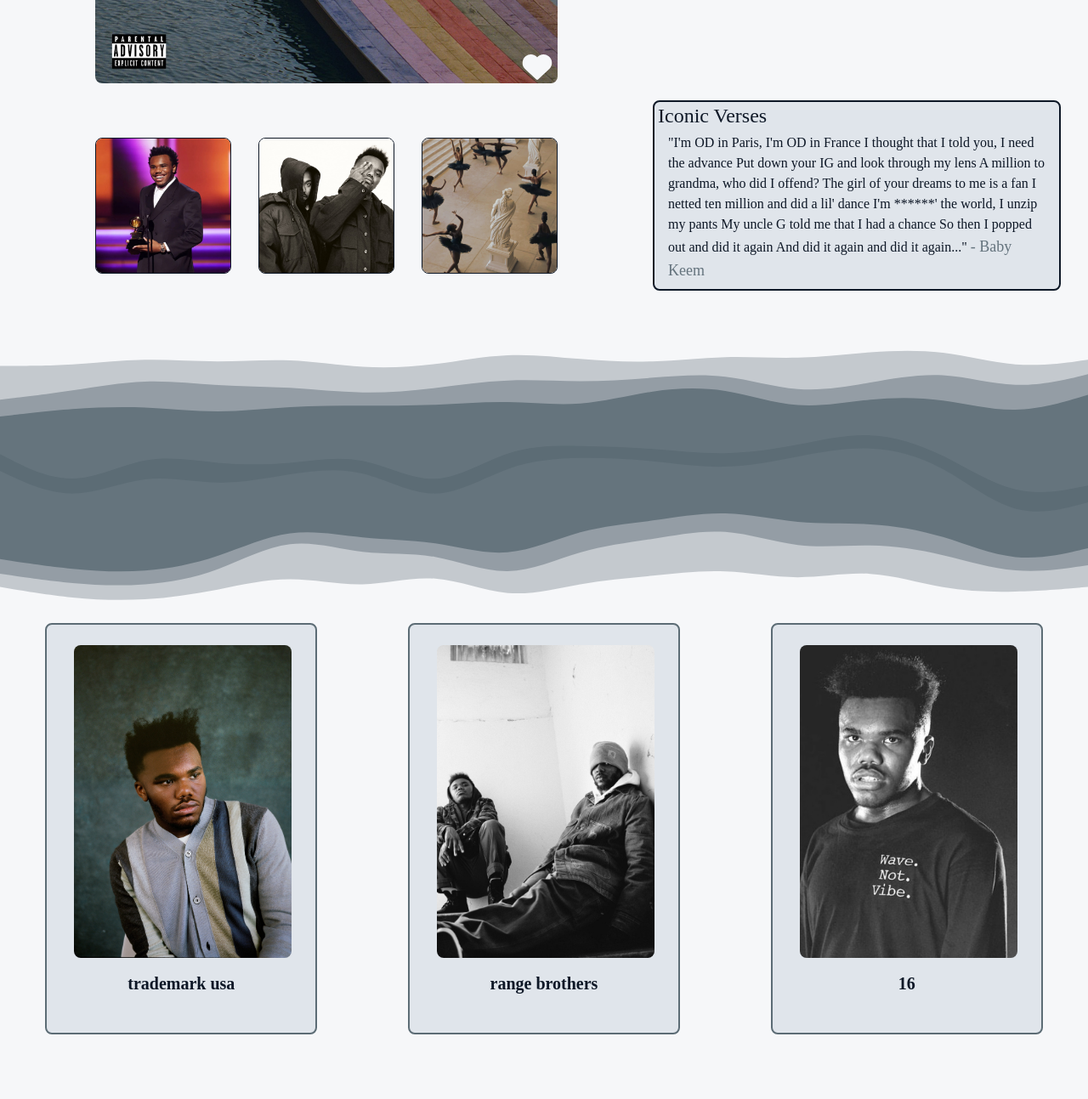
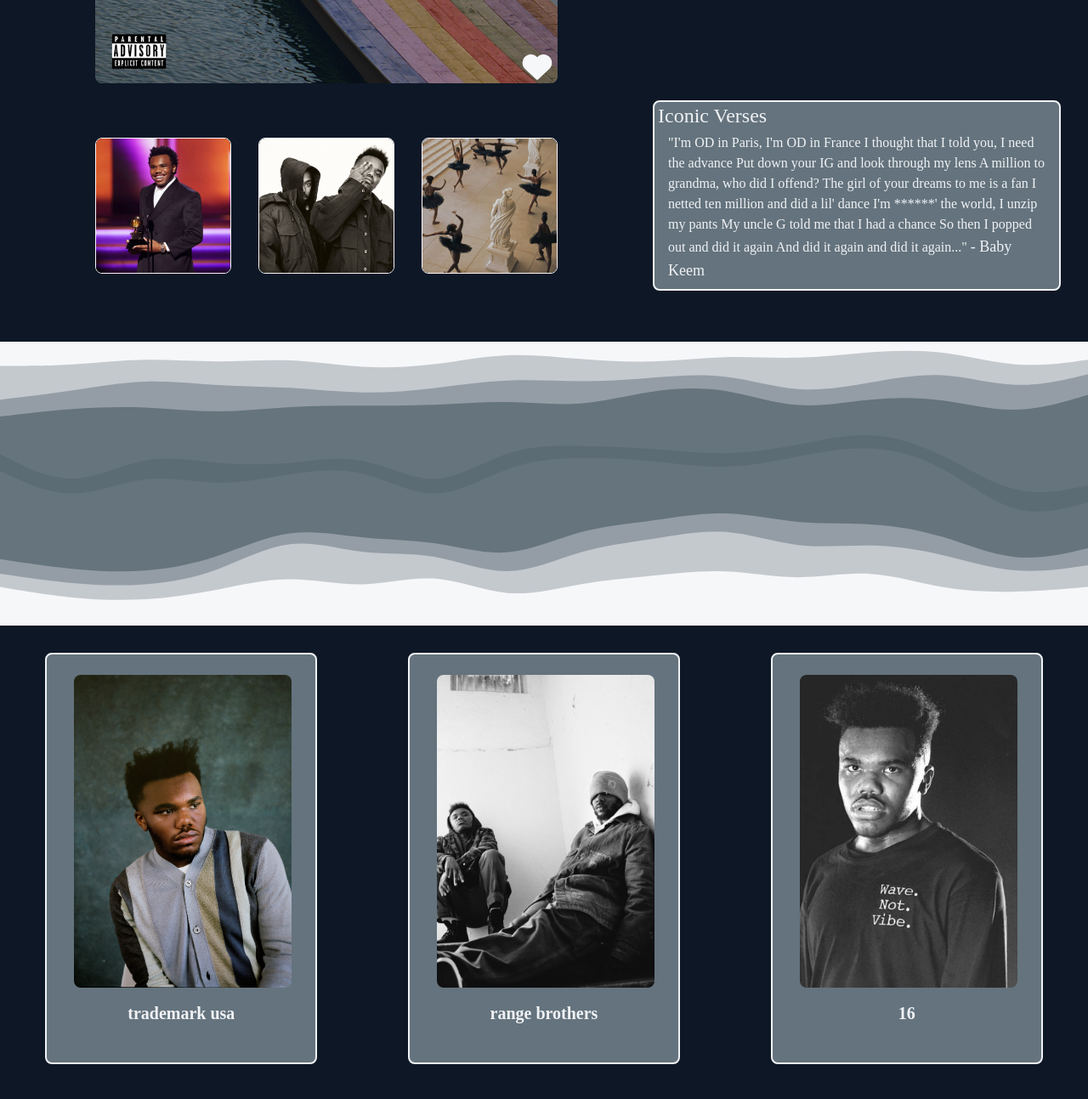
Before and after one commit to quadehogan/pro2_120, a plain HTML site: page index.html in a window 1280 px wide. Shown: the part 667-1960 px from the top of the page at 85% size. Drawn offline with nearby package versions, Linux system fonts and the dark colour scheme; a web font is replaced by a local one.

Commit message:
dark mode

```diff
--- a/styles.css
+++ b/styles.css
@@ -160,14 +160,10 @@ body{
     flex-direction: column;
 }
 
-main{
-    display: flex;
-    background-color: var(--almost-white);
-}
-
 .main_content{
     display: flex;
     flex-direction: column;
+    background-color: var(--almost-white)
 }
 
 .product_info{
@@ -177,6 +173,7 @@ main{
 .main_song{
     padding-left: 1.5rem;
     font-size: 30px;
+    color: var(--dark-blue);
 }
 
 .heart-container{
@@ -300,7 +297,7 @@ main{
     width: 20rem;
     flex-direction: column;
     background-color: var(--light-gray-blue);
-    border: 2px solid hsl(202, 12%, 41%);
+    border: 2px solid var(--dark-blue);
     height: auto;
 }
 
@@ -446,6 +443,7 @@ main{
     border-radius: 1rem;
     border: 5px solid var(--dark-blue);
     color: hsl(215, 20%, 90%);
+    margin-bottom: 15px;
     }
 
     .div2 {
@@ -953,13 +951,54 @@ main{
 
 @media (prefers-color-scheme: dark){
     .head_content{
+        background-color: var(--gray-blue);
+    }
+    .main_content{
+        background-color: var(--dark-blue);
+    }
+    .main_song{
+        color: var(--dark-white);
+    }
+    .lower_img{
+        border-color: var(--almost-white);
+    }
+    .lower_img:hover{
+        border: 0.1rem solid var(--dark-white);
+    }
+    .info_sec{
+        background-color: var(--gray-blue);
+        border-color: var(--dark-white);
+    }
+    .info_paragraph{
+        color: var(--dark-white);
+    }
+    .info_header{
+        color: var(--dark-white);
+    }
+    .artisit_name{
+        color: var(--dark-white);
 
     }
-    .album_name{
+    .song_card{
+        background-color: var(--gray-blue);
+        border-color: var(--dark-white);
+    }
+    .song_card:hover{
+        box-shadow: 0.2rem 0.2rem 1rem var(--light-gray-blue);
 
     }
-    .main{
-
+    .song_title{
+        color: var(--dark-white);
+    }
+    .song_p{
+        color: var(--dark-white);
+    }
+    .vid_title{
+        color: var(--dark-white);
+    }
+    .parent{
+        background-color: var(--gray-blue);
+        border: 5px solid var(--gray-blue);
     }
 
 }
```
